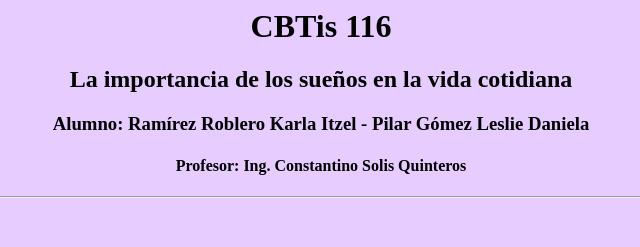
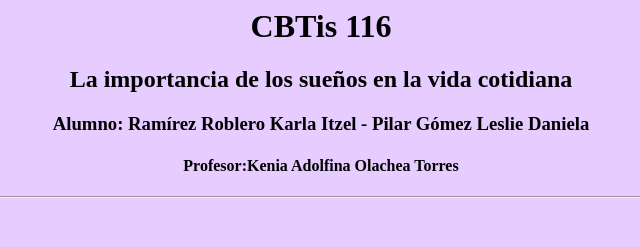
Before and after one commit to karla-itzel/EXAMEN.github.io, a plain HTML site: page docs/index.html in a window 1280 px wide. Shown: the top 247 px of the page, 319-959 px from the left. Drawn offline with Linux system fonts and the light colour scheme.

Commit message:
Update index.html

```diff
--- a/docs/index.html
+++ b/docs/index.html
@@ -1,6 +1,6 @@
 <html>
 <head>
-<title>Evidencia 5</title>
+<title>EXAMEN</title>
 <style>
 body {background-color: #E6CCFF;}
 </style>
@@ -9,7 +9,7 @@ body {background-color: #E6CCFF;}
 <h1 align="center"><a name="arriba" id="arriba"></a>CBTis 116</h1>
 <h2 align="center">La importancia de los sueños en la vida cotidiana</h2>
 <h3 align="center">Alumno: Ramírez Roblero Karla Itzel - Pilar Gómez Leslie Daniela</h3>
-<h4 align="center">Profesor: Ing. Constantino Solis Quinteros</h4>
+<h4 align="center">Profesor:Kenia Adolfina Olachea Torres</h4>
 <hr />
 <blockquote>
   <blockquote>
```
